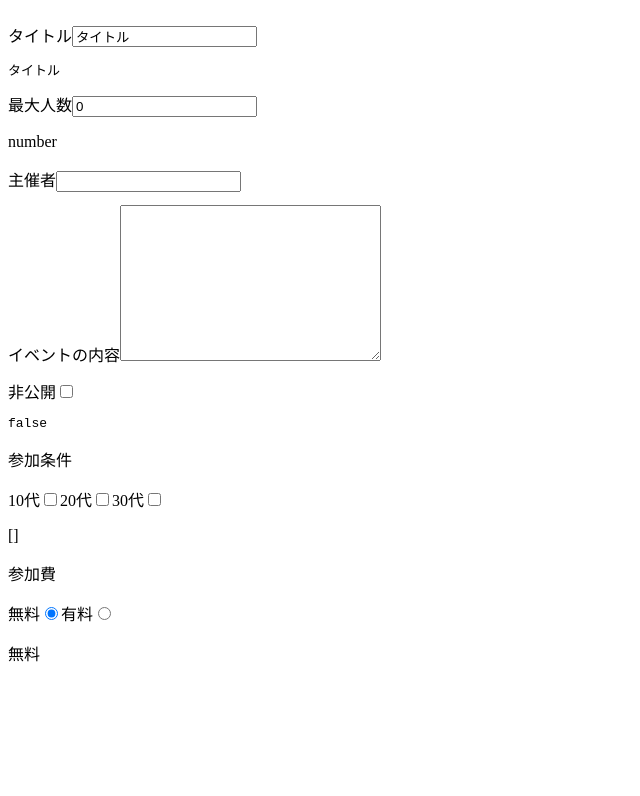
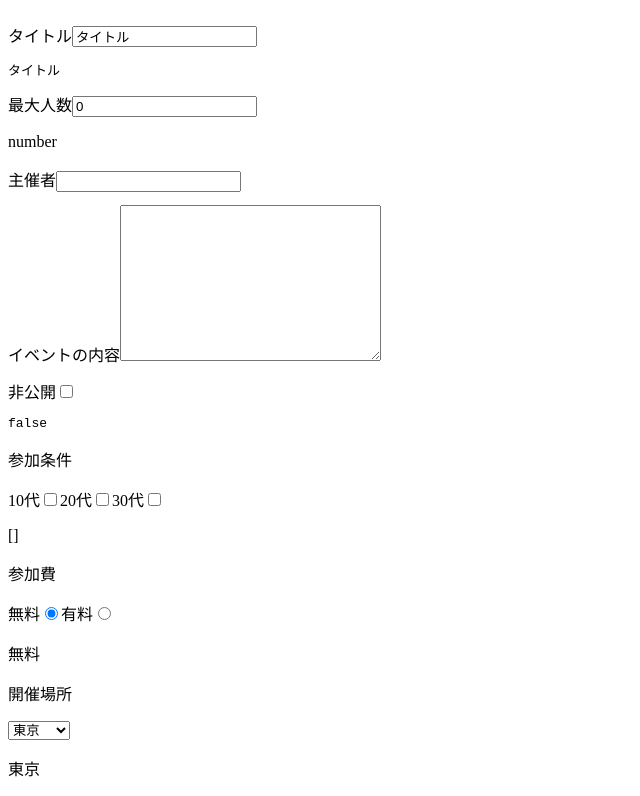
Before and after one commit to nom30523/p-vuejs, a Vue app in the folder p-vuejs/: page / in a window 1280 px wide. Shown: the part 232-1028 px from the top of the page, without its empty margins (0-640 px from the left). Before the commit the page ends 913 px from the top, so only its background shows below. Built offline with nearby package versions, Linux system fonts and the light colour scheme.

Commit message:
selectbox

```diff
--- a/p-vuejs/src/App.vue
+++ b/p-vuejs/src/App.vue
@@ -40,6 +40,11 @@
       <label for="paid">有料</label>
       <input type="radio" id="paid" value="有料" v-model="eventData.price">
       <p>{{ eventData.price }}</p>
+      <p>開催場所</p>
+      <select v-model="eventData.location">
+        <option v-for="location in locations" :key="location">{{ location }}</option>
+      </select>
+      <p>{{ eventData.location }}</p>
     </div>
   </div>
 </template>
@@ -54,6 +59,7 @@
     return {
       number: 14,
       currentComponent: "Home",
+      locations: ["東京", "大阪", "名古屋"],
       eventData: {
         title: "タイトル",
         maxNumber: 0,
@@ -61,7 +67,8 @@
         detail: "",
         isPrivate: false,
         target: [],
-        price: "無料"
+        price: "無料",
+        location: "東京"
       }
     }
   },
```
